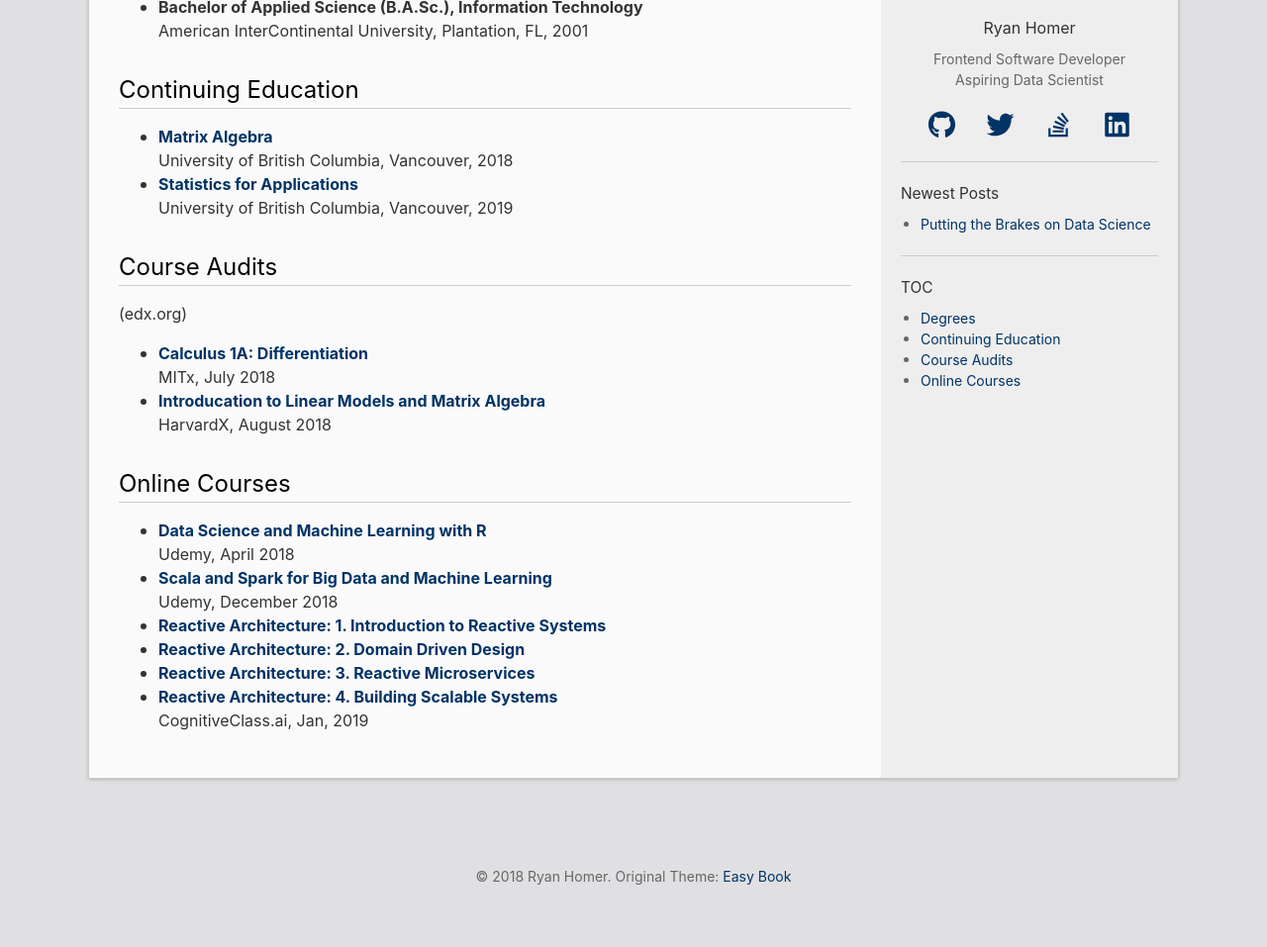
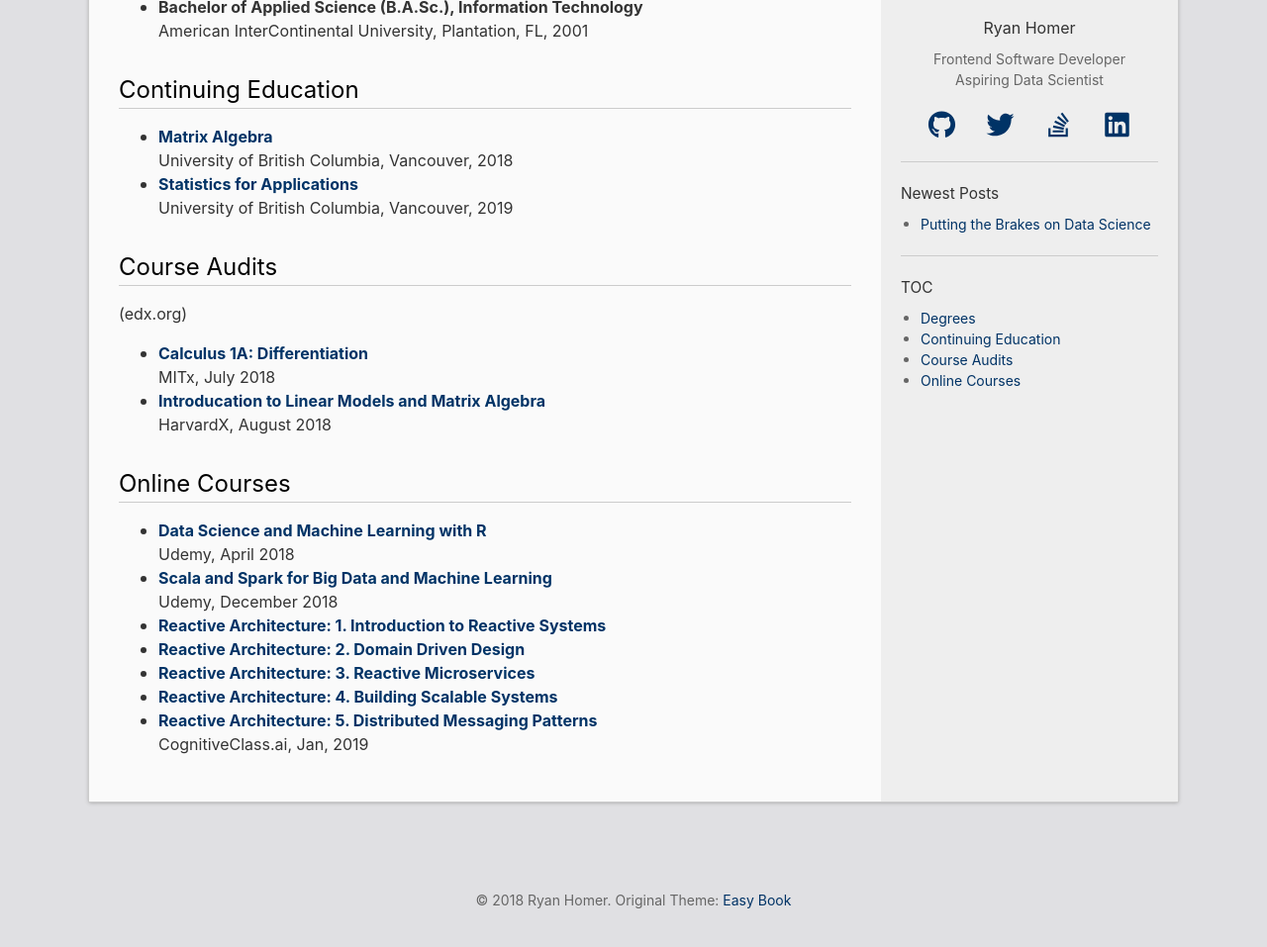
Before and after one commit to techrah/techrah.github.io, a Jekyll site: the page built from pages/education.md, in a window 1280 px wide, cut to the strip 261-1242 px from the top of the page. Shown: the top 957 px of the strip at 99% size. Built offline with Jekyll 4.4.1, drawn with Linux system fonts in a browser that asks for light colours; nearby versions of some CDN libraries.

Commit message:
Add LRA 5

```diff
--- a/pages/education.md
+++ b/pages/education.md
@@ -31,6 +31,7 @@
 - **[Reactive Architecture: 2. Domain Driven Design][8]**
 - **[Reactive Architecture: 3. Reactive Microservices][9]**
 - **[Reactive Architecture: 4. Building Scalable Systems][10]**
+- **[Reactive Architecture: 5. Distributed Messaging Patterns][11]**
 <br> CognitiveClass.ai, Jan, 2019
 
 [1]: https://www.edx.org/course/calculus-1a-differentiation
```
Also changed, not shown: other parts of pages/education.md (+1 -0 lines).
